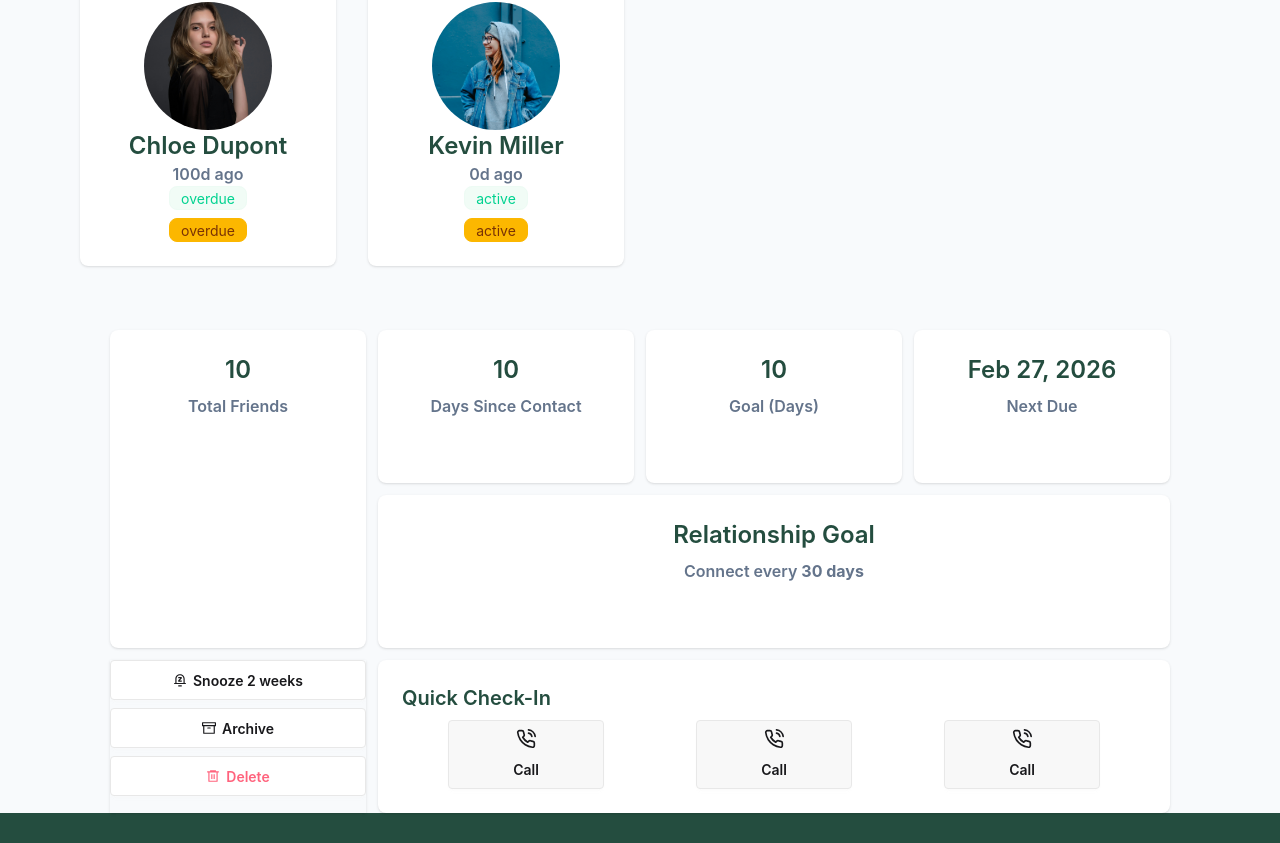
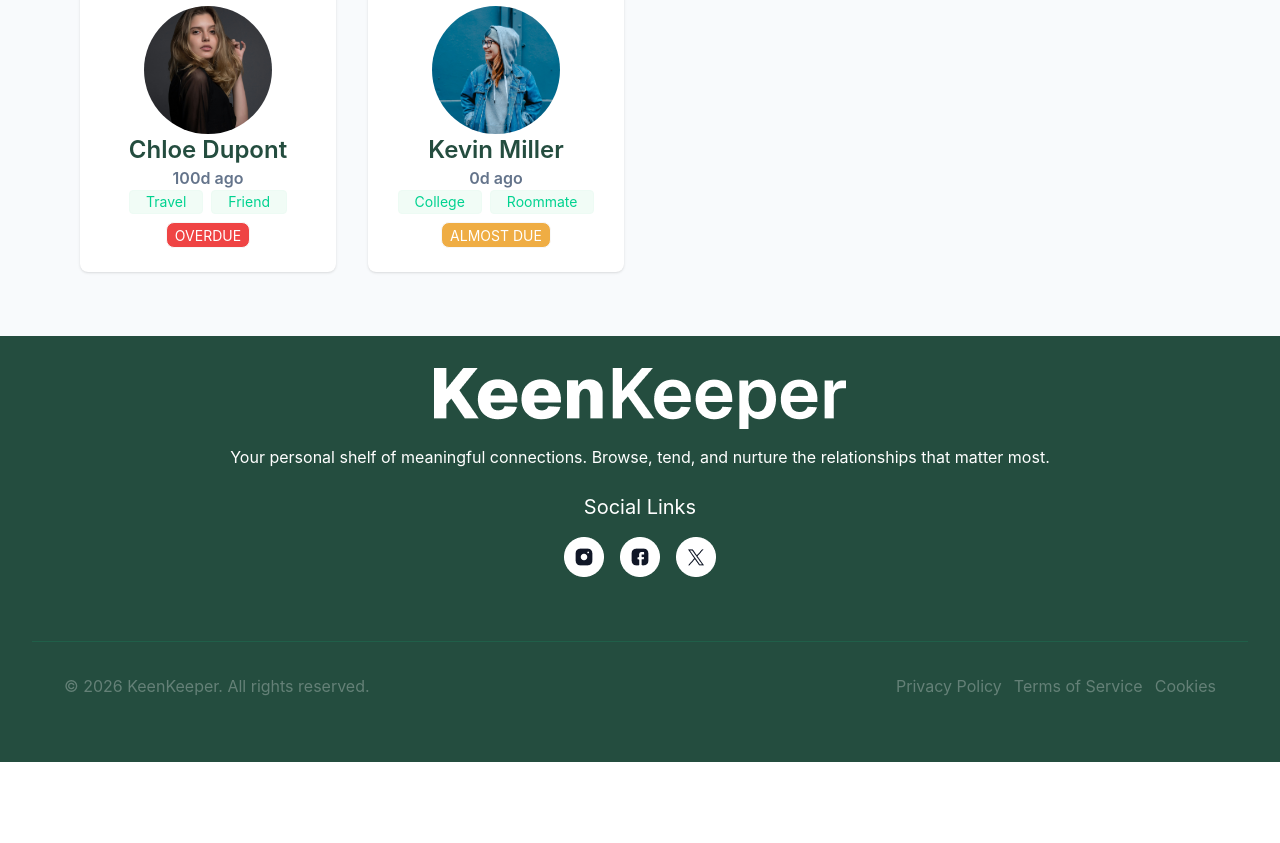
Before and after one commit to noorhasanbd/b-13-a7-keen-keeper, a React (Vite) app: page / in a window 1280 px wide. Shown: the part 1271-2114 px from the top of the page. After the commit the page ends 2033 px from the top, so only its background shows below. Built offline with nearby package versions, Linux system fonts and the light colour scheme.

Commit message:
working with actions call, text, video data is working using context

```diff
--- a/public/friends.json
+++ b/public/friends.json
@@ -17,7 +17,7 @@
     "picture": "https://randomuser.me/api/portraits/men/2.jpg",
     "email": "m.thorne@startup.io",
     "days_since_contact": 3,
-    "status": "active",
+    "status": "on-track",
     "tags": ["networking", "tech"],
     "bio": "Senior Dev at a fintech firm. Great mentor for career advice.",
     "goal": 30,
@@ -41,7 +41,7 @@
     "picture": "https://randomuser.me/api/portraits/men/4.jpg",
     "email": "dchen_designs@freelance.com",
     "days_since_contact": 1,
-    "status": "active",
+    "status": "almost due",
     "tags": ["gym", "hobby"],
     "bio": "Weightlifting partner. Very disciplined and into meal prep.",
     "goal": 7,
@@ -54,7 +54,7 @@
     "email": "amina.o@university.edu",
     "days_since_contact": 20,
     "status": "overdue",
-    "tags": ["former colleague", "mentor"],
+    "tags": ["colleague", "mentor"],
     "bio": "Previous manager at CloudScale. Expert in project management.",
     "goal": 90,
     "next_due_date": "2026-03-30"
@@ -65,7 +65,7 @@
     "picture": "https://randomuser.me/api/portraits/men/6.jpg",
     "email": "jules.vane@musicmail.net",
     "days_since_contact": 5,
-    "status": "active",
+    "status": "on-track",
     "tags": ["childhood friend"],
     "bio": "Known since 2nd grade. Plays bass in a local jazz band.",
     "goal": 21,
@@ -89,7 +89,7 @@
     "picture": "https://randomuser.me/api/portraits/men/8.jpg",
     "email": "sampete@blogmail.com",
     "days_since_contact": 2,
-    "status": "active",
+    "status": "on-track",
     "tags": ["neighbor"],
     "bio": "Lives in 4B. Watches my cat when I am out of town.",
     "goal": 14,
@@ -113,7 +113,7 @@
     "picture": "https://randomuser.me/api/portraits/men/10.jpg",
     "email": "kmiller_finance@outlook.com",
     "days_since_contact": 0,
-    "status": "active",
+    "status": "almost due",
     "tags": ["college", "roommate"],
     "bio": "Old roommate from sophomore year. Into stocks and gaming.",
     "goal": 7,
--- a/src/components/Footer/Footer.jsx
+++ b/src/components/Footer/Footer.jsx
@@ -7,7 +7,7 @@
 
 const Footer = () => {
   return (
-    <div className="bg-[#244D3F] min-h-screen">
+    <div className="bg-[#244D3F]">
       <div className="container mx-auto p-8">
         <div className="flex flex-col items-center justify-center space-y-4 mb-6">
           <img src={footerLogo} alt="" />
--- a/src/components/FriendDetailsCard/FriendDetailsCard.jsx
+++ b/src/components/FriendDetailsCard/FriendDetailsCard.jsx
@@ -1,91 +1,128 @@
-import React from "react";
+import React, { useContext } from "react";
 import { FiArchive, FiPhoneCall } from "react-icons/fi";
 import { IoVideocamOutline } from "react-icons/io5";
 import { LuMessageSquareMore } from "react-icons/lu";
 import { RiDeleteBin6Line, RiNotificationSnoozeLine } from "react-icons/ri";
+import { useLoaderData, useParams } from "react-router";
+import TagsBadge from "../tags/TagsBadge";
+import Status from "../status/Status";
+import { FriendsContext } from "../../context/FriendsContext";
 
 const FriendDetailsCard = () => {
+  const formatter = new Intl.DateTimeFormat("en-US", {
+    month: "short",
+    day: "numeric",
+    year: "numeric",
+  });
+  const { friendId: paramsFriendId } = useParams();
+
+  console.log(paramsFriendId, "Param");
+  const friends = useLoaderData();
+
+  const selectedFriend = friends.find((f) => f.id === Number(paramsFriendId));
+
+  const {
+    name,
+    status,
+    bio,
+    picture,
+    tags,
+    days_since_contact: daysSinceContact,
+    goal,
+    next_due_date: nextDueDate,
+  } = selectedFriend;
+
+  const { handleAction } = useContext(FriendsContext);
+
+  // console.log(selectedFriend, "Printing from Detail");
   return (
-    <div className="container mx-auto grid justify-center">
-      <div className="grid grid-cols-4 grid-rows-3 gap-3 justify-center">
-        <div className="card bg-base-100 w-64 shadow-sm grid row-span-2">
-          <div className="card-body text-center">
-            <h2 className="text-2xl font-semibold text-[#244D3F] text-center">
-              10
+    <div className="container mx-auto px-4 my-8 md:my-16">
+
+      <div className="grid grid-cols-1 md:grid-cols-4 gap-4">
+
+        <div className="card bg-base-100 shadow-sm md:row-span-2 h-full">
+          <div className="card-body text-center flex flex-col items-center">
+            <img
+              src={`/public/profile/${selectedFriend.id}.jpg`}
+              alt={name}
+              className="rounded-full w-32 h-32 object-cover mb-2"
+            />
+            <h2 className="text-2xl font-semibold text-[#244D3F]">{name}</h2>
+            <div className="flex flex-col justify-center items-center space-y-2 mt-2">
+              <TagsBadge tags={tags} />
+              <Status status={status} />
+            </div>
+          </div>
+        </div>
+
+
+        {[
+          { label: "Days Since Contact", value: daysSinceContact },
+          { label: "Goal (Days)", value: goal },
+          { label: "Next Due", value: formatter.format(new Date(nextDueDate)) },
+        ].map((stat, idx) => (
+          <div key={idx} className="card bg-base-100 shadow-sm">
+            <div className="card-body text-center py-6">
+              <h2 className="text-2xl font-semibold text-[#244D3F]">
+                {stat.value}
               </h2>
-            <p className="text-[#64748B] font-semibold text-base">
-              Total Friends
+              <p className="text-[#64748B] font-semibold text-sm uppercase tracking-wide">
+                {stat.label}
               </p>
             </div>
           </div>
-        <div className="card bg-base-100 w-64 shadow-sm">
-          <div className="card-body text-center">
-            <h2 className="text-2xl font-semibold text-[#244D3F] text-center">
-              10
+        ))}
+
+
+        <div className="card bg-base-100 shadow-sm md:col-span-3">
+          <div className="card-body">
+            <div className="flex flex-row justify-between items-center">
+              <h2 className="text-xl font-semibold text-[#244D3F]">
+                Relationship Goal
               </h2>
+              <button className="btn btn-sm">Edit</button>
+            </div>
             <p className="text-[#64748B] font-semibold text-base">
-              Days Since Contact
+              Connect every <span className="font-bold">{goal} days</span>
             </p>
           </div>
         </div>
-        <div className="card bg-base-100 w-64 shadow-sm">
-          <div className="card-body text-center">
-            <h2 className="text-2xl font-semibold text-[#244D3F] text-center">
-              10
-            </h2>
-            <p className="text-[#64748B] font-semibold text-base">
-              Goal (Days)
-            </p>
-          </div>
-        </div>
-        <div className="card bg-base-100 w-64 shadow-sm">
-          <div className="card-body text-center">
-            <h2 className="text-2xl font-semibold text-[#244D3F] text-center">
-              Feb 27, 2026
-            </h2>
-            <p className="text-[#64748B] font-semibold text-base">Next Due</p>
-          </div>
-        </div>
-        <div className="card bg-base-100 shadow-sm grid col-span-3">
-          <div className="card-body text-center">
-            <h2 className="text-2xl font-semibold text-[#244D3F] text-center">
-              Relationship Goal
-            </h2>
-            <p className="text-[#64748B] font-semibold text-base">
-              Connect every <span className="font-bold">30 days</span>
-            </p>
-          </div>
-        </div>
-        <div className="w-64 shadow-sm flex flex-col gap-2 text-[#244D3F]">
-          <button className="btn bg-base-100">
-            <RiNotificationSnoozeLine />
-            Snooze 2 weeks
+
+
+        <div className="flex flex-col gap-2">
+          <button className="btn bg-base-100 justify-start">
+            <RiNotificationSnoozeLine /> Snooze 2 weeks
           </button>
-          <button className="btn bg-base-100">
+          <button className="btn bg-base-100 justify-start">
             <FiArchive /> Archive
           </button>
-          <button className="btn bg-base-100 text-error">
+          <button className="btn bg-base-100 text-error justify-start">
             <RiDeleteBin6Line /> Delete
           </button>
         </div>
-        <div className="card bg-base-100 shadow-sm grid col-span-3">
+
+
+        <div className="card bg-base-100 shadow-sm md:col-span-3">
           <div className="card-body">
-            <h2 className="text-xl font-semibold text-[#244D3F] ">
+            <h2 className="text-xl font-semibold text-[#244D3F] mb-4">
               Quick Check-In
             </h2>
-            <div className="grid grid-cols-3 justify-items-center">
-              <button className="btn flex flex-col justify-center items-center py-2 px-16 h-auto">
-                <FiPhoneCall className="text-xl mb-1" />
-                <span>Call</span>
+
+            <div className="grid grid-cols-1 sm:grid-cols-3 gap-3">
+              {[
+                { type: "call", icon: <FiPhoneCall />, label: "Call" },
+                { type: "text", icon: <LuMessageSquareMore />, label: "Text" },
+                { type: "video", icon: <IoVideocamOutline />, label: "Video" },
+              ].map((action) => (
+                <button
+                  key={action.type}
+                  className="btn flex flex-row sm:flex-col justify-center items-center py-4 h-auto gap-2"
+                  onClick={() => handleAction(action.type, selectedFriend)}
+                >
+                  <span className="text-xl">{action.icon}</span>
+                  <span>{action.label}</span>
                 </button>
-              <button className="btn flex flex-col justify-center items-center py-2 px-16 h-auto">
-                <FiPhoneCall className="text-xl mb-1" />
-                <span>Call</span>
-              </button>
-              <button className="btn flex flex-col justify-center items-center py-2 px-16 h-auto">
-                <FiPhoneCall className="text-xl mb-1" />
-                <span>Call</span>
-              </button>
+              ))}
             </div>
           </div>
         </div>
--- a/src/components/FriendsCard/FriendCard.jsx
+++ b/src/components/FriendsCard/FriendCard.jsx
@@ -1,5 +1,7 @@
 import React from "react";
 import { Link } from "react-router";
+import TagsBadge from "../tags/TagsBadge";
+import Status from "../status/Status";
 
 const FriendCard = ({ friend }) => {
   const {
@@ -11,8 +13,24 @@
     days_since_contact: daysSinceContact,
     tags,
   } = friend;
+  const getStatusColor = (status) => {
+    let color;
+
+    if (status === "overdue") {
+      color = "bg-[#EF4444]";
+    } else if (status === "almost due") {
+      color = "bg-[#EFAD44]";
+    } else if (status === "on-track") {
+      color = "bg-[#244D3F]";
+    } else {
+      color = "bg-[#999999]"; // Default gray
+    }
+
+    return color;
+  };
+
   return (
-    <Link >
+    <Link to={`/friendsdetail/${id}`}>
       <div className="card bg-base-100 w-64 shadow-sm">
         <div className="card-body text-center">
           <div className="flex flex-col justify-center items-center">
@@ -30,8 +48,8 @@
               {daysSinceContact}d ago
             </p>
             <div className="flex flex-col justify-center items-center space-y-2">
-              <div class="badge badge-soft badge-success">{status}</div>
-              <div class="badge badge-warning">{status}</div>
+              <TagsBadge tags={tags} />
+              <Status status={status} />
             </div>
           </div>
         </div>
--- /dev/null
+++ b/src/components/status/Status.jsx
@@ -0,0 +1,26 @@
+import React from "react";
+
+const Status = ({status}) => {
+  const getStatusColor = (status) => {
+    let color;
+
+    if (status === "overdue") {
+      color = "bg-[#EF4444]";
+    } else if (status === "almost due") {
+      color = "bg-[#EFAD44]";
+    } else if (status === "on-track") {
+      color = "bg-[#244D3F]";
+    } else {
+      color = "bg-[#999999]"; // Default gray
+    }
+
+    return color;
+  };
+  return (
+    <div className={`badge text-white ${getStatusColor(status)} p-2 px-2 py-3`}>
+      {status.toUpperCase()}
+    </div>
+  );
+};
+
+export default Status;
--- /dev/null
+++ b/src/components/tags/TagsBadge.jsx
@@ -0,0 +1,23 @@
+import React from "react";
+
+const TagsBadge = ({tags}) => {
+  return (
+    <div className="flex gap-2">
+      {tags.map((tag, index) => {
+        const formattedTag =
+          tag.charAt(0).toUpperCase() + tag.slice(1).toLowerCase();
+
+        return (
+          <span
+            key={index}
+            className="badge badge-soft badge-success px-4 py-2 rounded text-sm"
+          >
+            {formattedTag}
+          </span>
+        );
+      })}
+    </div>
+  );
+};
+
+export default TagsBadge;
--- /dev/null
+++ b/src/context/FriendsContext.jsx
@@ -0,0 +1,36 @@
+import React, { createContext, useState } from "react";
+
+export const FriendsContext = createContext();
+
+
+const FriendsProvider = ({children}) => {
+
+  const [actionLog, setActionLog]=useState([])
+
+  const handleAction = (type, selectedFriend) =>{
+    const newEntry ={
+      id: Date.now(),
+      type: type,
+      friend: selectedFriend,
+      time: new Date().toLocaleDateString()
+    };
+
+    setActionLog([...actionLog, newEntry])
+    console.log(actionLog)
+  }
+
+
+  const data = {
+    hi : "Hello",
+    handleAction,
+    actionLog
+
+  };
+
+  return <div>
+
+    <FriendsContext.Provider value={data}>{children}</FriendsContext.Provider>
+  </div>;
+};
+
+export default FriendsProvider;
--- a/src/layout/MainLayout.jsx
+++ b/src/layout/MainLayout.jsx
@@ -5,9 +5,11 @@
 
 const MainLayout = () => {
   return (
-    <div className="">
+    <div className="flex flex-col min-h-screen">
       <Navbar></Navbar>
-      <Outlet />
+      <main className="grow">
+        <Outlet />
+      </main>
       <Footer />
     </div>
   );
--- a/src/pages/Homepage/HomePage.jsx
+++ b/src/pages/Homepage/HomePage.jsx
@@ -11,7 +11,7 @@
             <HomeTitle/>
             <HomeStatusCard/>
             <AllFriends/>
-            <FriendDetailsCard/>
+
         </div>
     );
 };
```
Also changed, not shown: src/components/allFriends/AllFriends.jsx (+6 -2 lines), src/main.jsx (+12 -9 lines), src/routes/Routes.jsx (+7 -0 lines). Lines whose indentation alone changed are shown as unchanged.
